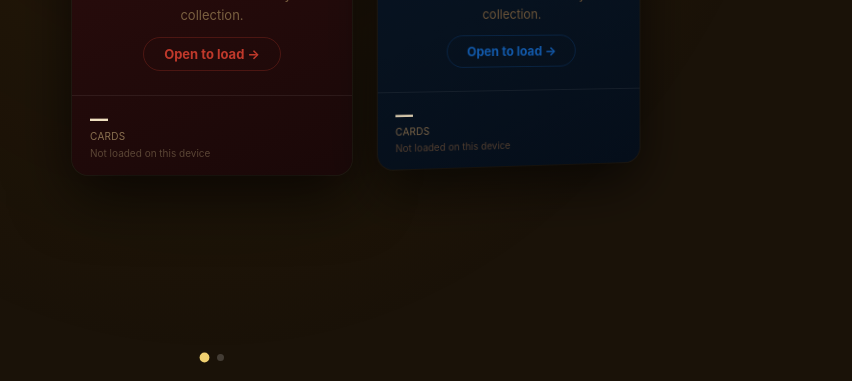
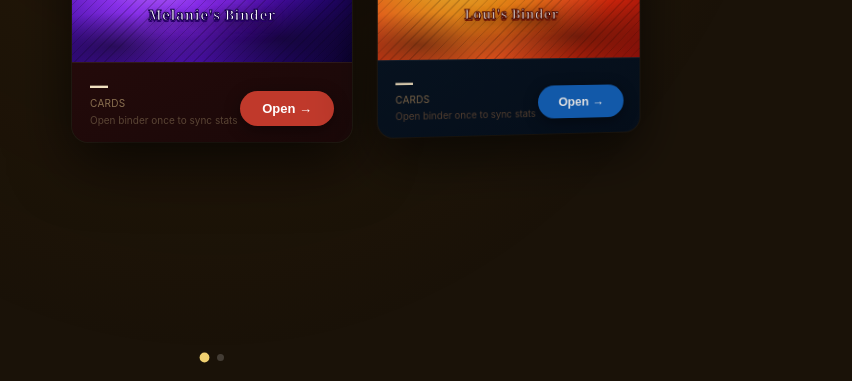
Before and after one commit to claudeaispam-maker/binder-hub, a plain HTML site: page index.html in a window 1280 px wide. Shown: the part 419-800 px from the top of the page, without its empty margins (428-1280 px from the left). Drawn offline with Linux system fonts and the light colour scheme.

Commit message:
Hub: always show cover art regardless of loaded state
Cover art now renders even when the binder hasn't been opened on this
device. Stats footer shows dashes + a sync hint when not loaded, real
stats when loaded. Removes the full-card "not loaded" placeholder.

Co-Authored-By: Claude Sonnet 4.6 <noreply@anthropic.com>

```diff
--- a/index.html
+++ b/index.html
@@ -302,20 +302,7 @@ function buildCard(binder, index){
   spine.innerHTML = `<span class="spineName">${binder.name}</span><span class="spineIcon">${binder.icon}</span>`;
   card.appendChild(spine);
 
-  if(!data){
-    const nl=document.createElement('div');
-    nl.className='notLoaded';
-    nl.innerHTML=`
-      <div class="nlIcon">📂</div>
-      <p>Open this binder once on this device so the Hub can read your collection.</p>
-      <a href="${binder.url}" style="color:${binder.accent};border-color:${binder.accent}44;">Open to load →</a>
-    `;
-    card.appendChild(nl);
-    const footer=document.createElement('div');
-    footer.className='cardFooter';
-    footer.innerHTML=`<div><div class="statRow"><div class="stat"><div class="val">—</div><div class="lbl">CARDS</div></div></div><div class="lastUpd">Not loaded on this device</div></div>`;
-    card.appendChild(footer);
-  } else {
+  /* Cover art always visible, loaded or not */
   card.appendChild(buildCoverBody(binder, data));
 
   const footer=document.createElement('div');
@@ -325,6 +312,10 @@ function buildCard(binder, index){
   btn.style.background=binder.accent;
   btn.textContent='Open →';
   btn.addEventListener('click',e=>{e.stopPropagation();window.location.href=binder.url;});
+
+  if(!data){
+    footer.innerHTML=`<div><div class="statRow"><div class="stat"><div class="val">—</div><div class="lbl">CARDS</div></div></div><div class="lastUpd">Open binder once to sync stats</div></div>`;
+  } else {
     footer.innerHTML=`
       <div>
         <div class="statRow">
@@ -334,9 +325,9 @@ function buildCard(binder, index){
         <div class="lastUpd">Updated ${fmtDate(stats.lastTs)}</div>
       </div>
     `;
+  }
   footer.appendChild(btn);
   card.appendChild(footer);
-  }
 
   wrap.appendChild(card);
   return { wrap, card };
```
Lines whose indentation alone changed are shown as unchanged.
